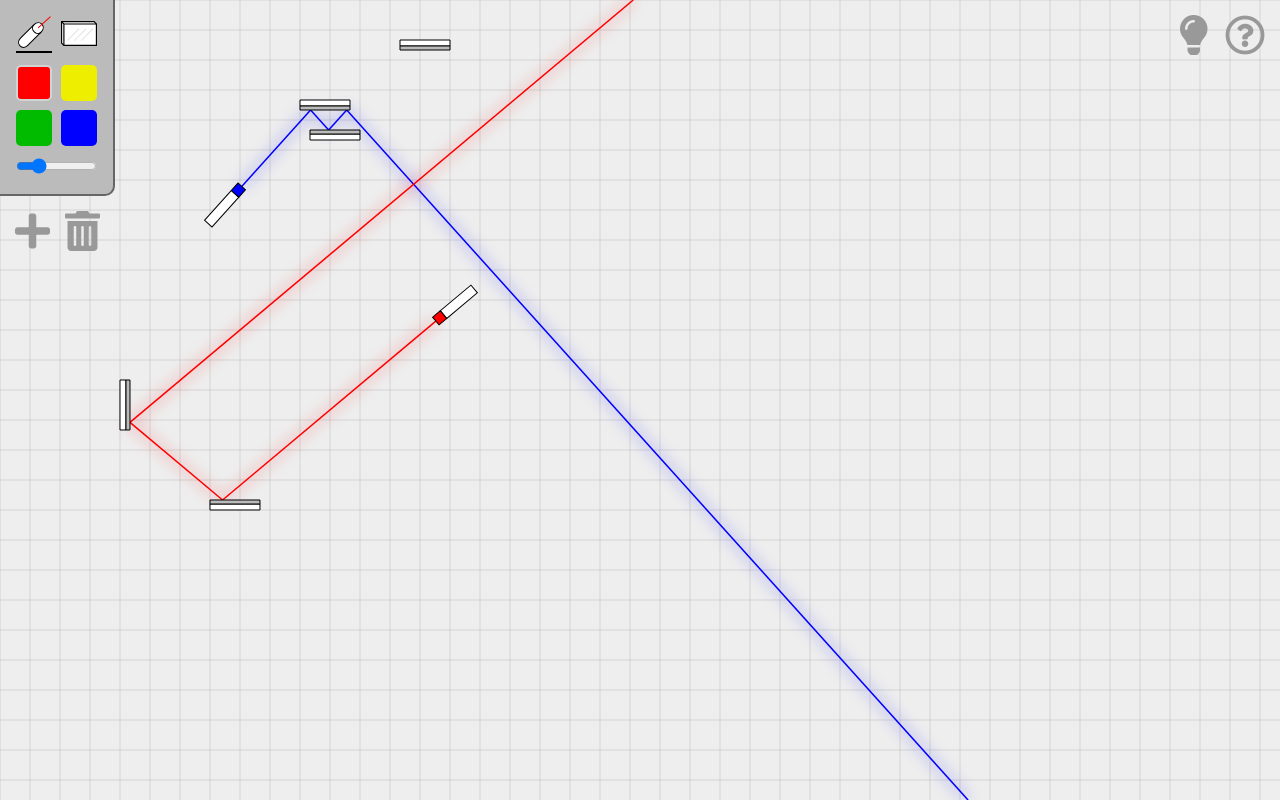
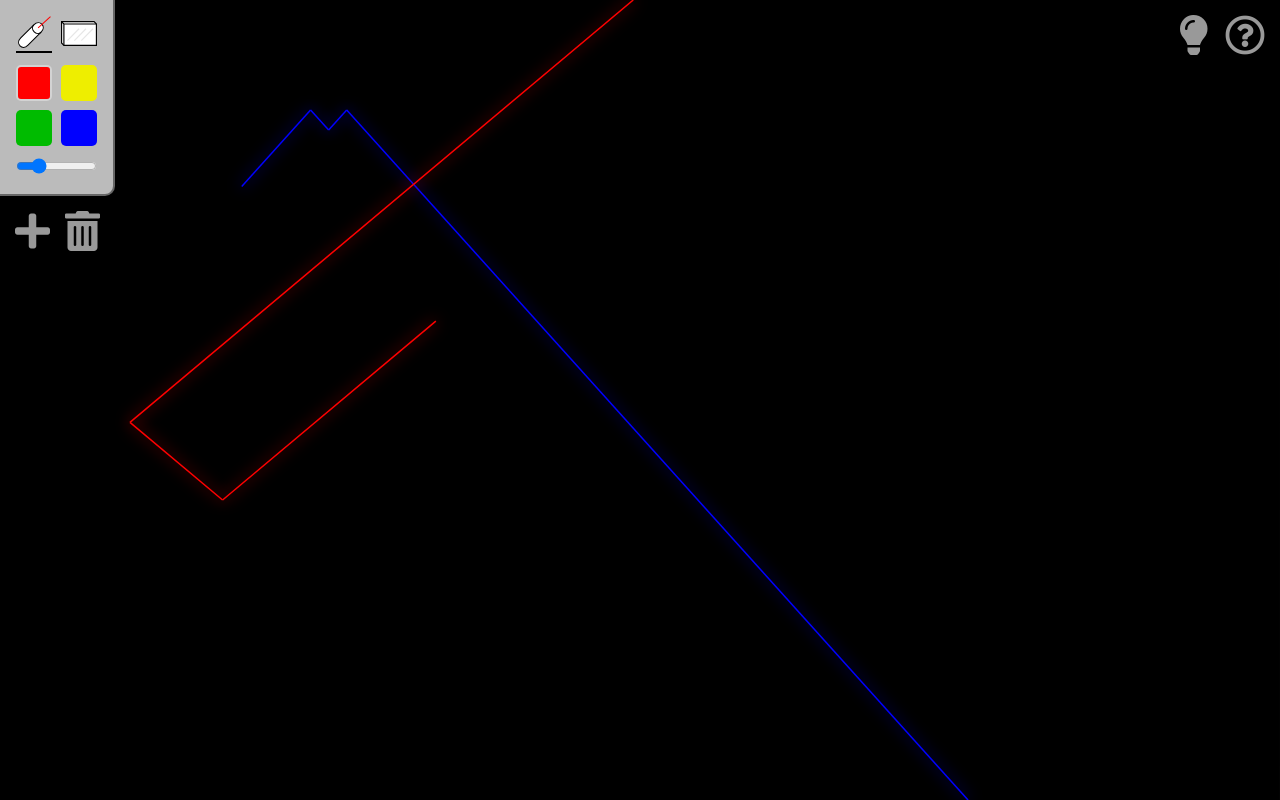
Before and after one commit to aidangadberry/laser-lights, a website built with webpack: page index.html in a window 1280 px wide. Both pictures are taken after a click on the icon 1193 px from the left and 35 px from the top of the page. Built offline with nearby package versions, Linux system fonts and the light colour scheme.

Commit message:
Add canvas blackout feature

```diff
--- a/index.html
+++ b/index.html
@@ -40,7 +40,7 @@
         </div>
       </div>
       <div id="info-section">
-        <i class="fas fa-lightbulb"></i>
+        <i id="light-toggle" class="fas fa-lightbulb"></i>
         <i class="far fa-question-circle open-modal"></i>
       </div>
       <canvas id="canvas"></canvas>
--- a/javascripts/game.js
+++ b/javascripts/game.js
@@ -23,6 +23,8 @@ class Game {
     this.dragging = false;
     this.dragX;
     this.dragY;
+
+    this.blackout = false;
   }
 
   // STARTUP METHODS
@@ -80,6 +82,11 @@ class Game {
 
     document.querySelector("input").addEventListener("change", e => {
       this.addEntityProperties.width = parseInt(e.target.value);
+    });
+
+    document.getElementById("light-toggle").addEventListener("click", () => {
+      this.blackout = !this.blackout;
+      this.drawGame();
     });
   }
 
@@ -225,6 +232,14 @@ class Game {
 
   // RENDER METHODS
   drawGame() {
+    if (this.blackout) {
+      this.ctx.fillStyle = "#000"
+      this.ctx.rect(0, 0, window.innerWidth, window.innerHeight);
+      this.ctx.fill();
+
+      this.renderBeams();
+      this.ctx.shadowBlur = 0;
+    } else {
       this.ctx.fillStyle = "#EEE";
       this.ctx.rect(0, 0, window.innerWidth, window.innerHeight);
       this.ctx.fill();
@@ -232,6 +247,7 @@ class Game {
       this.drawBackground();
       this.renderBeams();
       this.renderEntities();
+    }
   }
 
   drawBackground() {
```
Also changed, not shown: bundle.js (+16 -0 lines), 1 other file. Lines whose indentation alone changed are shown as unchanged.
